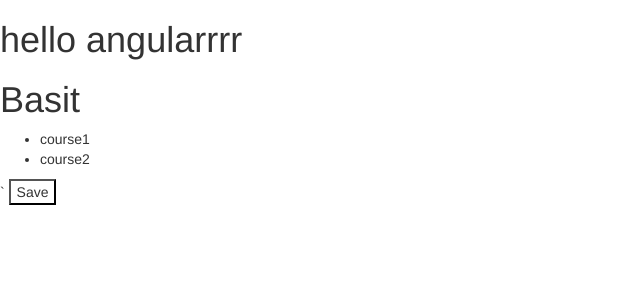
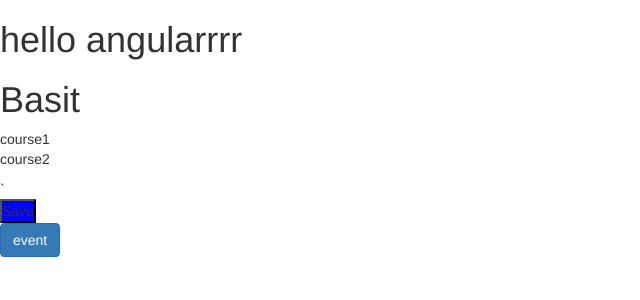
Before and after one commit to dev-basit/learning-angular, an Angular app: page / in a window 1280 px wide. Shown: the top 300 px of the page, without its empty margins (0-640 px from the left). Built offline with nearby package versions, Linux system fonts and the light colour scheme.

Commit message:
event binding

```diff
--- a/src/app/app.component.ts
+++ b/src/app/app.component.ts
@@ -3,7 +3,7 @@ import { Component } from '@angular/core';
 @Component({
   selector: 'app-root',
   templateUrl: './app.component.html',
-  styleUrls: ['./app.component.scss']
+  styleUrls: ['./app.component.scss'],
 })
 export class AppComponent {
   title = 'angularPractice';
--- a/src/app/courses/courses.component.html
+++ b/src/app/courses/courses.component.html
@@ -1,4 +1,17 @@
- <h1 [textContent]="author"></h1>
- <ul><li *ngFor="let course of courses">{{course}}</li></ul> `
+<h1 [textContent]="author"></h1>
+<ul>
+  <li *ngFor="let course of courses">{{ course }}</li>
+</ul>
+`
+<section [style.margin]="10">
+  <button
+    [style.backgroundColor]="isActive ? 'blue' : 'white'"
+    (click)="onSave()"
+  >
+    Save
+  </button>
+</section>
 
- <button [style.backgroundColor]="isActive ? 'blue': 'white' ">Save</button>
+<section [style.margin]="10">
+  <button class="btn btn-primary" (click)="checkingEvent($event)">event</button>
+</section>
--- a/src/app/courses/courses.component.ts
+++ b/src/app/courses/courses.component.ts
@@ -8,8 +8,16 @@ import { CoursesService } from '../courses.service';
 })
 export class CoursesComponent {
   author = 'Basit';
-  isActive = false;
+  isActive = true;
   courses;
+
+  onSave() {
+    console.log('button clicked');
+  }
+
+  checkingEvent(event: any) {
+    console.log('event is ', event);
+  }
 
   constructor(service: CoursesService) {
     this.courses = service.getCourses();
--- a/src/styles.scss
+++ b/src/styles.scss
@@ -1,2 +1,8 @@
 /* You can add global styles to this file, and also import other style files */
-@import "~bootstrap/dist/css/bootstrap.css"
+@import "~bootstrap/dist/css/bootstrap.css";
+
+* {
+  box-sizing: border-box;
+  margin: 0;
+  padding: 0;
+}
```
